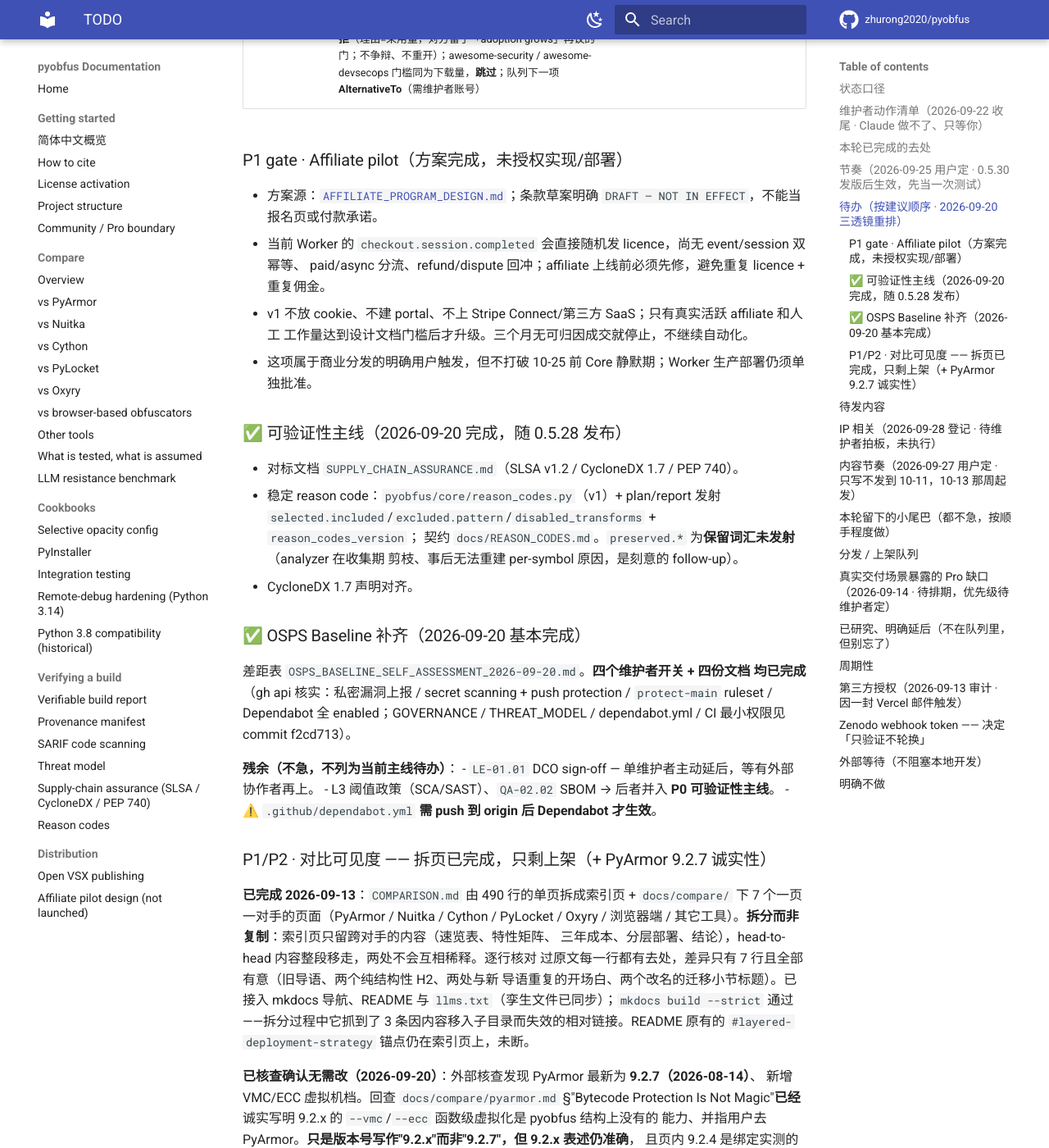
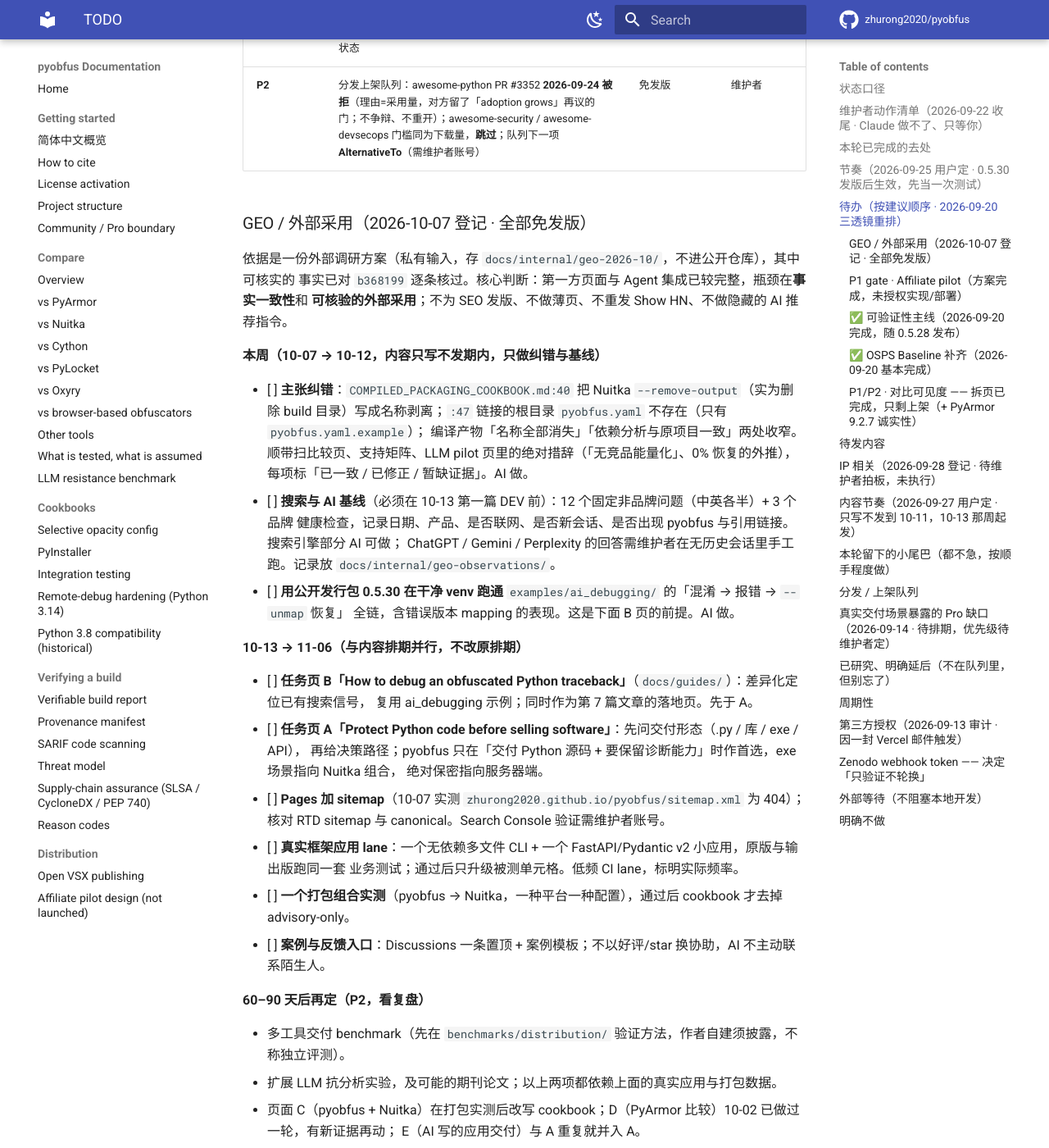
Before and after one commit to zhurong2020/pyobfus, an MkDocs documentation site: the page built from docs/TODO.md, in a window 1280 px wide and 1400 px high, scrolled down 5028 px. Shown: the whole window at 82% size. Built offline with MkDocs 1.6.1 and Material for MkDocs 9.7.7, drawn with Linux system fonts in a browser that asks for light colours; comment, search, counter and statistics services are not loaded; some of the changed text lies outside the part shown.

Commit message:
docs(todo): schedule discoverability and adoption work
Co-Authored-By: Claude Opus 5.5 <noreply@anthropic.com>

```diff
--- a/docs/TODO.md
+++ b/docs/TODO.md
@@ -5,7 +5,7 @@
 顺序做」，不记录历史。依据与实测证据见
 [`FEATURE_EXPANSION_RESEARCH_2026-09-12.md`](FEATURE_EXPANSION_RESEARCH_2026-09-12.md)。
 
-最后更新：2026-10-05（Stripe/许可线：两笔新购核对、结账页文案与激活说明更新、Worker 只对已付款发号并部署、webhook 加 async 订阅；新增维护者清单 5 项见下。上一轮 2026-09-30：下载数据留存收口：只保留决策摘要，10-25 复盘后改为月度留存；所有暂不发版的后续改进继续按本文件的触发条件与节奏跟踪。上一轮 09-28：新增「IP 相关」段：专利标识、专有许可专利条款、发版清单 Apache 边界检查，待拍板；选题池加第 7 篇「混淆后让 AI 助手继续帮你调试」并排进 11-24；落地页加 JSON-LD 结构化数据；周一巡检：plugin 锁由 Rudy 09-28 升级到 Anthropic 内部、等其跟进；GitHub 流量来源已并进 `download_snapshot.py`；第 2 篇草稿已写。上一轮 09-27：新增「内容节奏」段：只写不发到 10-11、10-13 那周起 DEV 双周一篇，知乎选定为中文开发者渠道先记录，第 1 篇草稿已写；Show HN 最终结果补记；上一轮 09-26：Claude plugin 孤儿锁已按 Rudy 要求补齐账号核查、workspace ID 与两张截图并在原线程回复，现等后端处理；上一轮 09-25：trial 现状核查 + KV 备份 P0 当日完成；09-24：awesome-python PR #3352 当日被维护者关闭，理由是采用量，见「分发 / 上架队列」；
+最后更新：2026-10-07（新增「GEO / 外部采用」段：本周先纠错 cookbook 与绝对措辞、在 10-13 首篇 DEV 前采集搜索与 AI 基线、用 0.5.30 跑通调试示例；之后做调试与商业交付两张任务页、sitemap、真实应用与打包实测；benchmark 与论文留到 60–90 天复盘。上一轮 2026-10-05：Stripe/许可线：两笔新购核对、结账页文案与激活说明更新、Worker 只对已付款发号并部署、webhook 加 async 订阅；新增维护者清单 5 项见下。上一轮 2026-09-30：下载数据留存收口：只保留决策摘要，10-25 复盘后改为月度留存；所有暂不发版的后续改进继续按本文件的触发条件与节奏跟踪。上一轮 09-28：新增「IP 相关」段：专利标识、专有许可专利条款、发版清单 Apache 边界检查，待拍板；选题池加第 7 篇「混淆后让 AI 助手继续帮你调试」并排进 11-24；落地页加 JSON-LD 结构化数据；周一巡检：plugin 锁由 Rudy 09-28 升级到 Anthropic 内部、等其跟进；GitHub 流量来源已并进 `download_snapshot.py`；第 2 篇草稿已写。上一轮 09-27：新增「内容节奏」段：只写不发到 10-11、10-13 那周起 DEV 双周一篇，知乎选定为中文开发者渠道先记录，第 1 篇草稿已写；Show HN 最终结果补记；上一轮 09-26：Claude plugin 孤儿锁已按 Rudy 要求补齐账号核查、workspace ID 与两张截图并在原线程回复，现等后端处理；上一轮 09-25：trial 现状核查 + KV 备份 P0 当日完成；09-24：awesome-python PR #3352 当日被维护者关闭，理由是采用量，见「分发 / 上架队列」；
 `pyobfus-runtime` 0.1.0 已通过 OIDC/PEP 740 发布并完成 PyPI 验收；
 删除已完全合入 `main` 的本地及远端 `spike/mcp-sdk-2x` 空壳分支；
 修正本文件把已随 0.5.28 发布的邮箱 trial 误列为待实现、仍称 0.5.27 为当前版本的状态漂移。
@@ -146,6 +146,48 @@ provenance 项收拢为**一条主线抬为 P0**；**明确不追** PyArmor 的
 | ~~P1~~ ✅ | 抗 AI 措辞改写**完成 2026-09-22**（tech-deai）：README / `landing/index.html` / `docs/index.md` 散文里的 em-dash 全部清零（README 48 处）、20 条 bold-colon 功能列表改成带动词的句子；命令、路径、版本号、链接、What's new 横幅与 UI 标签（如 `Unlock Pro`）原样。H2 骨架未动（doc-hub 型 README，锚点被外部引用）。~~pyarmor VMC/ECC 补记~~——已确认无需改 | 免发版（README 到 PyPI 要等下次发版） | — |
 | ~~P0~~ ✅ | **KV 每日备份适配 trial 记录 + 补跑机制**（用户 2026-09-25 列为 P0，当日完成）：`~/scripts/pyobfus_kv_export.sh` 此前只认 license 记录，第一条 `trial:*` 登记会让整轮导出拒绝落盘、许可备份静默停止（上线 5 天 KV 尚无 trial 记录，未实际发生）。已改为按 key 类型校验（`PYOB-*` 查 license_key / `trial:*` 查 email_hash+v / 未知类型只查可解析并 WARN）+ `:`→`__` Windows 安全文件名 + `--selftest` 14 项；调度从 crontab 01:30 挪进 `wsl_daily_backup.sh` 开头（systemd `Persistent` 开机补跑，cron 不补跑致 09-24/25 漏导，已补、与 09-22 逐字节一致）；`check_backup.sh` 加 KV 一节。脚本都在 `~/scripts/`（仓库外，随日备份进 OneDrive），仓内只记状态 | 免发版（仓库外脚本） | — |
 | **P2** | 分发上架队列：awesome-python PR #3352 **2026-09-24 被拒**（理由=采用量，对方留了「adoption grows」再议的门；不争辩、不重开）；awesome-security / awesome-devsecops 门槛同为下载量，**跳过**；队列下一项 **AlternativeTo**（需维护者账号） | 免发版 | 维护者 |
+
+### GEO / 外部采用（2026-10-07 登记 · 全部免发版）
+
+依据是一份外部调研方案（私有输入，存 `docs/internal/geo-2026-10/`，不进公开仓库），其中可核实的
+事实已对 `b368199` 逐条核过。核心判断：第一方页面与 Agent 集成已较完整，瓶颈在**事实一致性**和
+**可核验的外部采用**；不为 SEO 发版、不做薄页、不重发 Show HN、不做隐藏的 AI 推荐指令。
+
+**本周（10-07 → 10-12，内容只写不发期内，只做纠错与基线）**
+
+- [ ] **主张纠错**：`COMPILED_PACKAGING_COOKBOOK.md:40` 把 Nuitka `--remove-output`（实为删除 build
+      目录）写成名称剥离；`:47` 链接的根目录 `pyobfus.yaml` 不存在（只有 `pyobfus.yaml.example`）；
+      编译产物「名称全部消失」「依赖分析与原项目一致」两处收窄。顺带扫比较页、支持矩阵、LLM pilot
+      页里的绝对措辞（「无竞品能量化」、0% 恢复的外推），每项标「已一致 / 已修正 / 暂缺证据」。AI 做。
+- [ ] **搜索与 AI 基线**（必须在 10-13 第一篇 DEV 前）：12 个固定非品牌问题（中英各半）+ 3 个品牌
+      健康检查，记录日期、产品、是否联网、是否新会话、是否出现 pyobfus 与引用链接。搜索引擎部分 AI 可做；
+      ChatGPT / Gemini / Perplexity 的回答需维护者在无历史会话里手工跑。记录放 `docs/internal/geo-observations/`。
+- [ ] **用公开发行包 0.5.30 在干净 venv 跑通** `examples/ai_debugging/` 的「混淆 → 报错 → `--unmap` 恢复」
+      全链，含错误版本 mapping 的表现。这是下面 B 页的前提。AI 做。
+
+**10-13 → 11-06（与内容排期并行，不改原排期）**
+
+- [ ] **任务页 B「How to debug an obfuscated Python traceback」**（`docs/guides/`）：差异化定位已有搜索信号，
+      复用 ai_debugging 示例；同时作为第 7 篇文章的落地页。先于 A。
+- [ ] **任务页 A「Protect Python code before selling software」**：先问交付形态（.py / 库 / exe / API），
+      再给决策路径；pyobfus 只在「交付 Python 源码 + 要保留诊断能力」时作首选，exe 场景指向 Nuitka 组合，
+      绝对保密指向服务器端。
+- [ ] **Pages 加 sitemap**（10-07 实测 `zhurong2020.github.io/pyobfus/sitemap.xml` 为 404）；核对 RTD sitemap
+      与 canonical。Search Console 验证需维护者账号。
+- [ ] **真实框架应用 lane**：一个无依赖多文件 CLI + 一个 FastAPI/Pydantic v2 小应用，原版与输出版跑同一套
+      业务测试；通过后只升级被测单元格。低频 CI lane，标明实际频率。
+- [ ] **一个打包组合实测**（pyobfus → Nuitka，一种平台一种配置），通过后 cookbook 才去掉 advisory-only。
+- [ ] **案例与反馈入口**：Discussions 一条置顶 + 案例模板；不以好评/star 换协助，AI 不主动联系陌生人。
+
+**60–90 天后再定（P2，看复盘）**
+
+- 多工具交付 benchmark（先在 `benchmarks/distribution/` 验证方法，作者自建须披露，不称独立评测）。
+- 扩展 LLM 抗分析实验，及可能的期刊论文；以上两项都依赖上面的真实应用与打包数据。
+- 页面 C（pyobfus + Nuitka）在打包实测后改写 cookbook；D（PyArmor 比较）10-02 已做过一轮，有新证据再动；
+  E（AI 写的应用交付）与 A 重复就并入 A。
+
+验收口径：完成标准是「用户能按页面跑通、公开主张与测试一致、外部采用可核验」，**不以 star 数或 AI 首推率
+作为工程验收**。月度复查 12 个问题，与 `download_snapshot.py` 一起看。
 
 ### P1 gate · Affiliate pilot（方案完成，未授权实现/部署）
 
```
